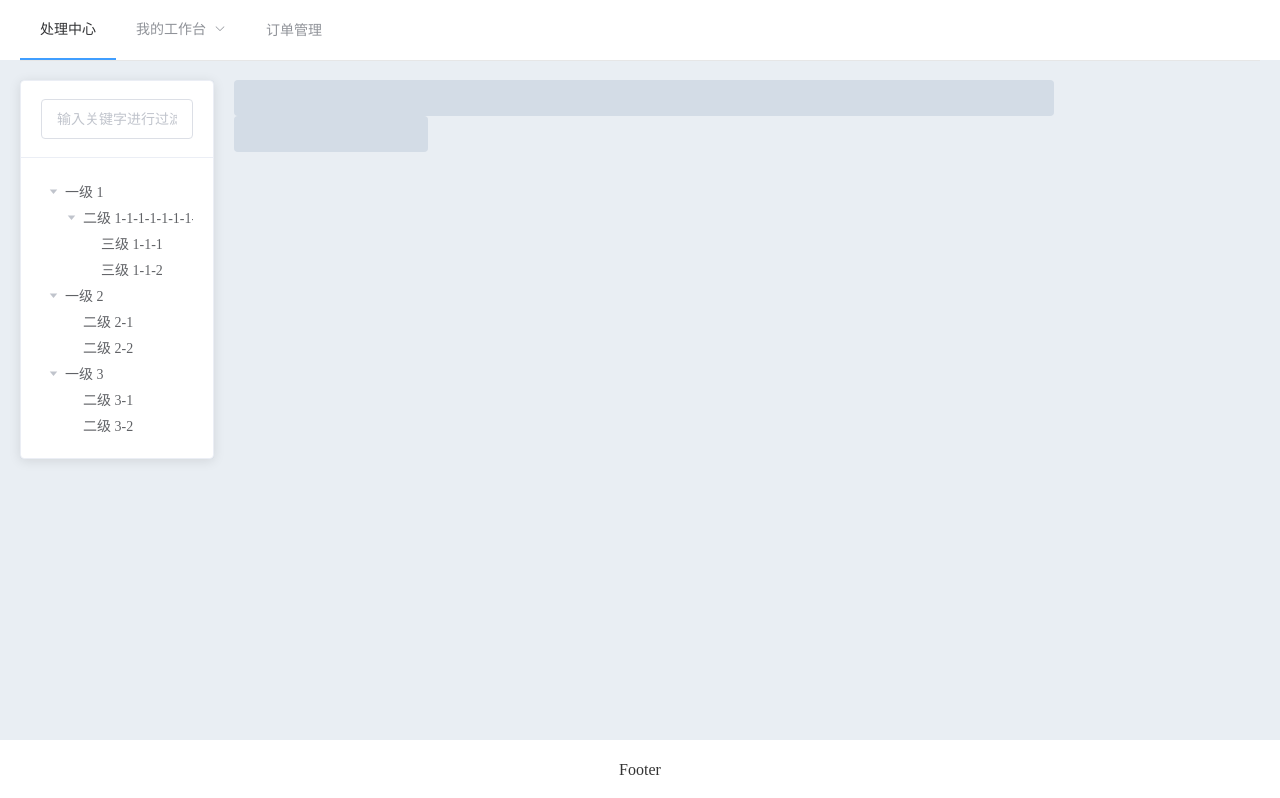
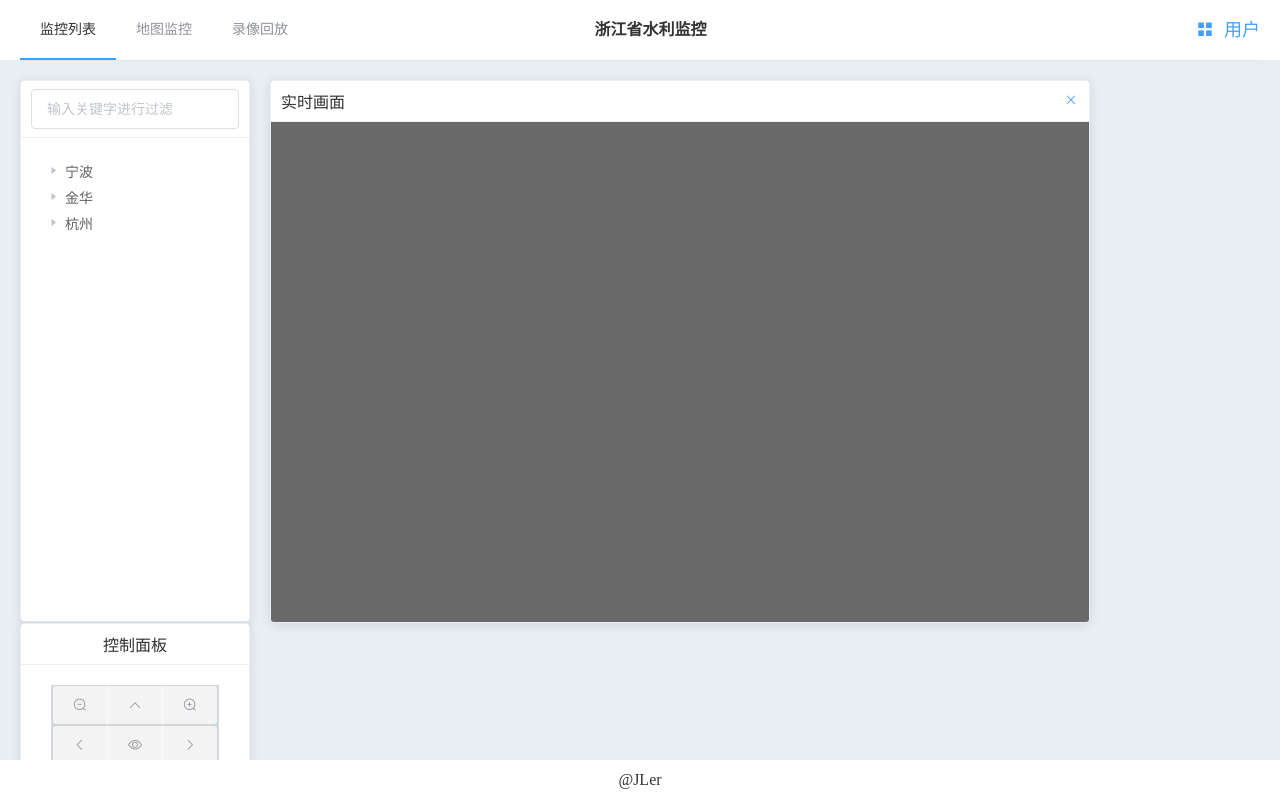
Before and after one commit to JLerxky/vms_vue, a Vue app: page / in a window 1280 px wide. Shown: the top 798 px of the page. Built offline with nearby package versions, Linux system fonts and the light colour scheme.

Commit message:
首页样式设计：    1.footer固定 —> 修改高度    2.导航菜单栏设计 视频墙组件设计：    1.树结构设计 —> 添加滚动条    2.控制面板设计

```diff
--- a/src/App.vue
+++ b/src/App.vue
@@ -7,7 +7,7 @@
       <el-main>
         <LiveAll></LiveAll>
       </el-main>
-      <el-footer>Footer</el-footer>
+      <el-footer height="40px">@JLer</el-footer>
     </el-container>
   </div>
 </template>
@@ -40,7 +40,7 @@
     background-color: #ffffff;
     color: #333;
     text-align: center;
-    line-height: 60px;
+    line-height: 40px;
   }
 
   .el-aside {
@@ -58,7 +58,7 @@
   }
 
   .el-col-4 {
-    min-width: 214px;
+    min-width: 250px;
   }
 
   body > .el-container {
@@ -66,10 +66,14 @@
   }
 
   footer.el-footer {
-    height: 60px;
+    height: 40px;
     position: absolute;
     bottom: 0;
     width: 100%;
+  }
+
+  .el-card__header {
+    padding: 8px 10px;
   }
 
   .el-container:nth-child(5) .el-aside,
--- a/src/components/CameraTree.vue
+++ b/src/components/CameraTree.vue
@@ -7,10 +7,10 @@
       </el-input>
     </div>
     <el-tree
+      id="camera_tree"
       class="filter-tree"
       :data="data2"
       :props="defaultProps"
-      default-expand-all
       :filter-node-method="filterNode"
       ref="tree2">
     </el-tree>
@@ -37,7 +37,7 @@
         filterText: '',
         data2: [{
           id: 1,
-          label: '一级 1',
+          label: '宁波',
           children: [{
             id: 4,
             label: '二级 1-1-1-1-1-1-1-1-1-1-1-1-1-11-1-1-1-1-1-1-1-1-1-1-1-1-1',
@@ -51,7 +51,7 @@
           }]
         }, {
           id: 2,
-          label: '一级 2',
+          label: '金华',
           children: [{
             id: 5,
             label: '二级 2-1'
@@ -61,7 +61,7 @@
           }]
         }, {
           id: 3,
-          label: '一级 3',
+          label: '杭州',
           children: [{
             id: 7,
             label: '二级 3-1'
@@ -84,16 +84,16 @@
     font-size: 14px;
   }
 
-  .item {
-    margin-bottom: 18px;
-  }
-
   .el-tree-node>.el-tree-node__children {
     overflow: unset;
   }
 
   .el-tree {
     overflow: auto;
+  }
+
+  div#camera_tree {
+    min-height: 443px;
   }
 
   .clearfix:before,
--- a/src/components/LiveAll.vue
+++ b/src/components/LiveAll.vue
@@ -1,15 +1,17 @@
 <template>
   <el-row :gutter="20">
     <el-col :span="4"><div class="grid-content bg-purple"><CameraTree></CameraTree></div></el-col>
-    <el-col :span="16"><div class="grid-content bg-purple"></div></el-col>
-    <el-col :span="4"><div class="grid-content bg-purple"></div></el-col>
+    <el-col :span="16"><div class="grid-content bg-purple"><LivePlay></LivePlay></div></el-col>
+    <el-col :span="4"><div class="grid-content bg-purple"><PTZ></PTZ></div></el-col>
   </el-row>
 </template>
 
 <script>
   import CameraTree from './CameraTree.vue'
+  import PTZ from './PTZ.vue'
+  import LivePlay from './LivePlay.vue'
   export default {
-    components: { CameraTree }
+    components: { CameraTree, PTZ, LivePlay }
   }
 </script>
 
--- /dev/null
+++ b/src/components/LivePlay.vue
@@ -0,0 +1,45 @@
+<template>
+  <el-card class="box-card">
+    <div slot="header" class="clearfix">
+      <span style="float: left;">{{title}}</span>
+      <el-tooltip class="item" effect="dark" content="关闭全部" placement="top">
+        <el-button
+          style="float: right; padding: 3px 0; margin: 0;"
+          type="text" icon="el-icon-close"></el-button>
+      </el-tooltip>
+    </div>
+    <div id="playOCX">
+    </div>
+  </el-card>
+</template>
+
+<script>
+  export default {
+    data() {
+      return {
+        title: '实时画面'
+      };
+    }
+  }
+</script>
+
+<style>
+  .text {
+    font-size: 14px;
+  }
+
+  div#playOCX {
+    min-height: 500px;
+    background-color: dimgrey;
+    margin: -20px;
+  }
+
+  .clearfix:before,
+  .clearfix:after {
+    display: table;
+    content: "";
+  }
+  .clearfix:after {
+    clear: both
+  }
+</style>
--- a/src/components/NavMenu.vue
+++ b/src/components/NavMenu.vue
@@ -1,13 +1,19 @@
 <template>
   <el-menu :default-active="activeIndex" class="el-menu-demo" mode="horizontal" @select="handleSelect">
-    <el-menu-item index="1">处理中心</el-menu-item>
-    <el-submenu index="2">
-      <template slot="title">我的工作台</template>
-      <el-menu-item index="2-1">选项1</el-menu-item>
-      <el-menu-item index="2-2">选项2</el-menu-item>
-      <el-menu-item index="2-3">选项3</el-menu-item>
-    </el-submenu>
-    <el-menu-item index="3"><a href="https://www.ele.me" target="_blank">订单管理</a></el-menu-item>
+    <el-menu-item index="1">监控列表</el-menu-item>
+    <el-menu-item index="2">地图监控</el-menu-item>
+    <el-menu-item index="3">录像回放</el-menu-item>
+    <h4 id="project_name">{{projectName}}</h4>
+    <el-button id="user" type="text" icon="el-icon-menu">
+      {{userName}}
+    </el-button>
+    <!--<el-submenu index="2">-->
+      <!--<template slot="title">我的工作台</template>-->
+      <!--<el-menu-item index="2-1">选项1</el-menu-item>-->
+      <!--<el-menu-item index="2-2">选项2</el-menu-item>-->
+      <!--<el-menu-item index="2-3">选项3</el-menu-item>-->
+    <!--</el-submenu>-->
+    <!--<el-menu-item index="3"><a href="#" target="_blank">订单管理</a></el-menu-item>-->
   </el-menu>
 </template>
 
@@ -16,7 +22,9 @@
     data() {
       return {
         activeIndex: '1',
-        activeIndex2: '1'
+        activeIndex2: '1',
+        projectName: '浙江省水利监控',
+        userName: '用户'
       };
     },
     methods: {
@@ -26,3 +34,21 @@
     }
   }
 </script>
+
+<style>
+  #project_name {
+    margin: 0;
+    line-height: 60px;
+    position: absolute;
+    left: 46.333%;
+  }
+
+  #user {
+    font-size: 18px;
+    line-height: 60px;
+    margin: 0;
+    border: 0;
+    float: right;
+    padding: 0;
+  }
+</style>
--- /dev/null
+++ b/src/components/PTZ.vue
@@ -0,0 +1,104 @@
+<template>
+  <el-card class="box-card">
+    <div slot="header" class="clearfix">
+      控制面板
+    </div>
+    <div id="ptz">
+      <div class="bg-purple">
+        <el-button-group>
+          <el-button type="info" plain icon="el-icon-zoom-out"></el-button>
+          <el-button type="info" plain icon="el-icon-arrow-up"></el-button>
+          <el-button type="info" plain icon="el-icon-zoom-in"></el-button>
+        </el-button-group>
+        <el-button-group>
+          <el-button type="info" plain icon="el-icon-arrow-left"></el-button>
+          <el-button type="info" plain icon="el-icon-view"></el-button>
+          <el-button type="info" plain icon="el-icon-arrow-right"></el-button>
+        </el-button-group>
+        <el-button-group>
+          <el-button type="info" plain icon="el-icon-remove-outline"></el-button>
+          <el-button type="info" plain icon="el-icon-arrow-down"></el-button>
+          <el-button type="info" plain icon="el-icon-circle-plus-outline"></el-button>
+        </el-button-group>
+      </div>
+      <div class="bg-purple">
+        <el-tooltip class="item" effect="dark" content="窗口数量" placement="top">
+          <el-select v-model="value">
+            <el-option
+              v-for="item in options"
+              :key="item.value"
+              :label="item.label"
+              :value="item.value">
+            </el-option>
+          </el-select>
+        </el-tooltip>
+        <el-button style="width: 100%;">关闭选中</el-button>
+        <el-button style="width: 100%;">关闭全部</el-button>
+      </div>
+    </div>
+  </el-card>
+</template>
+
+<script>
+  export default {
+    data() {
+      return {
+        options: [{
+          value: '1',
+          label: '1x1'
+        }, {
+          value: '2',
+          label: '2x2'
+        }, {
+          value: '3',
+          label: '3x3'
+        }, {
+          value: '4',
+          label: '4x4'
+        }, {
+          value: '5',
+          label: '2x2+5'
+        }],
+        value: '4'
+      }
+    }
+  }
+</script>
+
+<style>
+  .text {
+    font-size: 14px;
+  }
+
+  .el-tree-node>.el-tree-node__children {
+    overflow: unset;
+  }
+
+  .el-tree {
+    overflow: auto;
+  }
+
+  #ptz {
+    text-align: -webkit-center;
+    min-height: 442px;
+  }
+
+  #ptz .bg-purple {
+    height: 120px;
+    width: 168px;
+    margin-bottom: 20px;
+  }
+
+  #ptz .el-button+.el-button {
+    margin-left: 0;
+  }
+
+  .clearfix:before,
+  .clearfix:after {
+    display: table;
+    content: "";
+  }
+  .clearfix:after {
+    clear: both
+  }
+</style>
```
